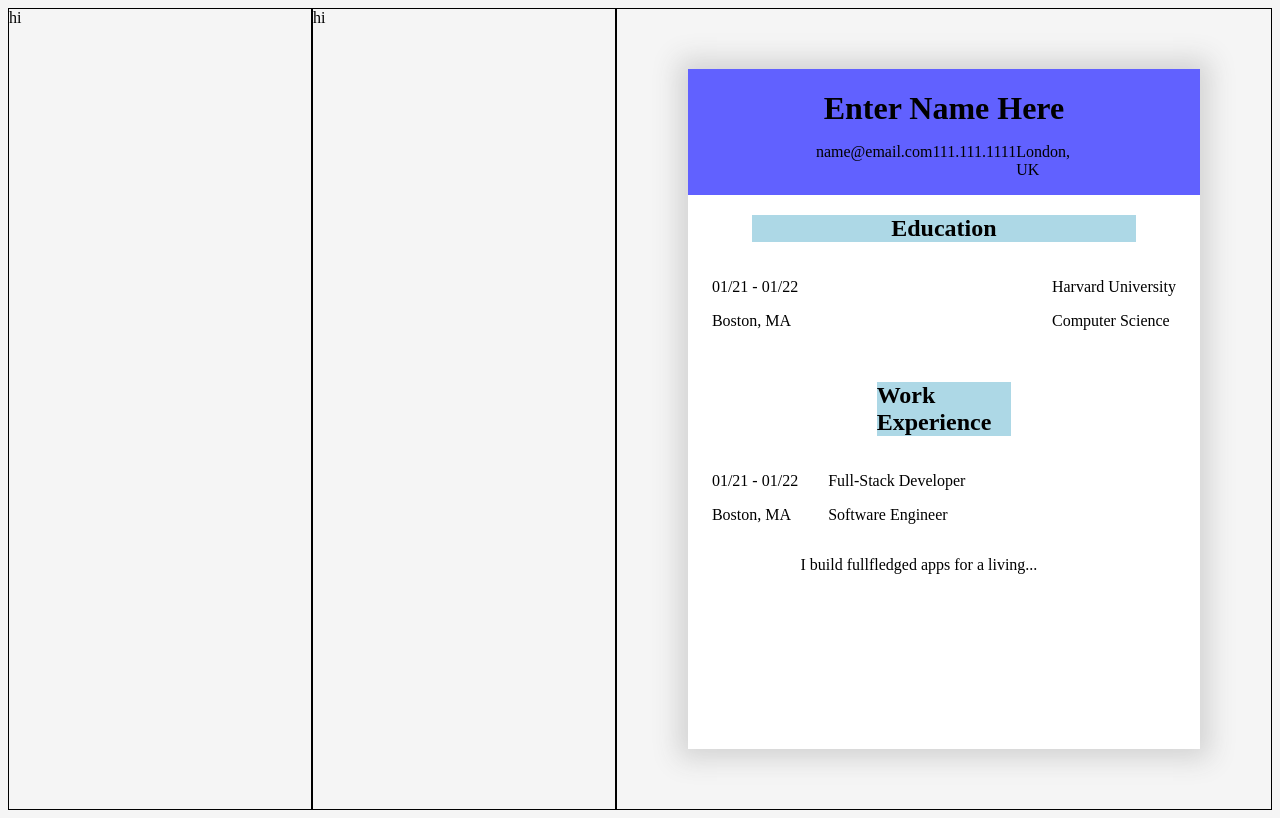
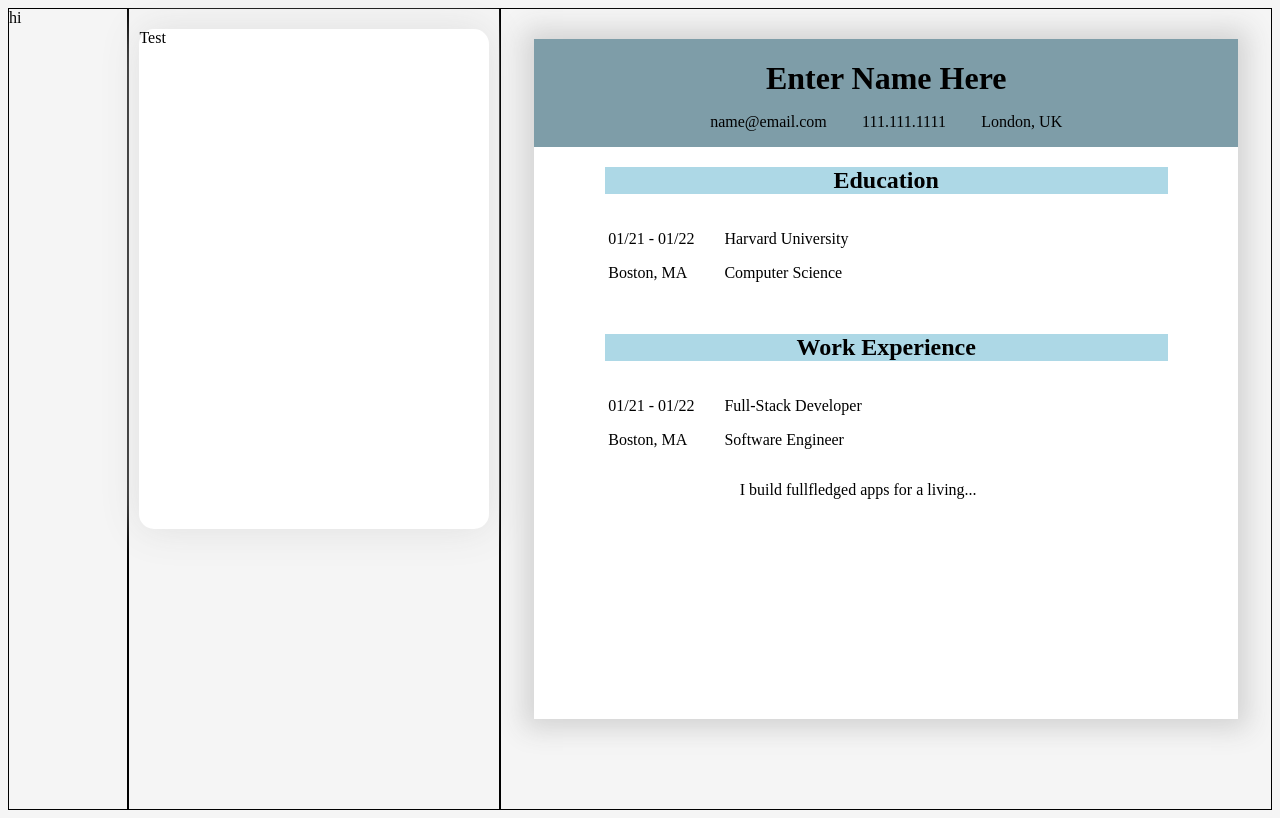
Before and after one commit to tdematos/React-CV-Generator, a React (Vite) app in the folder React-CV-Generator/: page / in a window 1280 px wide. Built offline with nearby package versions, Linux system fonts and the light colour scheme.

Commit message:
adding personal info seciton and adding additional styling to page

```diff
--- /dev/null
+++ b/React-CV-Generator/src/Components/Form-Section/FormSection.jsx
@@ -0,0 +1,7 @@
+import PersonalInfo from "./Personal-Info/PersonalInfo";
+
+const FormSection = () => {
+  return <PersonalInfo />;
+};
+
+export default FormSection;
--- /dev/null
+++ b/React-CV-Generator/src/Components/Form-Section/Personal-Info/PersonalInfo.css
@@ -0,0 +1,8 @@
+.personalInfoContainer {
+  background-color: white;
+  width: 350px;
+  height: 500px;
+  border-radius: 15px;
+  margin-top: 20px;
+  box-shadow: 0px 0px 40px 1px rgb(224, 224, 224);
+}
--- /dev/null
+++ b/React-CV-Generator/src/Components/Form-Section/Personal-Info/PersonalInfo.jsx
@@ -0,0 +1,7 @@
+import "../Personal-Info/PersonalInfo.css";
+
+const PersonalInfo = () => {
+  return <div className="personalInfoContainer">Test</div>;
+};
+
+export default PersonalInfo;
--- a/React-CV-Generator/src/Components/ResumePage/Education/Education.css
+++ b/React-CV-Generator/src/Components/ResumePage/Education/Education.css
@@ -9,7 +9,8 @@
 .educationInfo {
   display: flex;
   flex-direction: row;
-  justify-content: space-between;
+  justify-content: flex-start;
+  margin-left: 50px;
 }
 
 .titleBackground {
@@ -23,5 +24,5 @@
 }
 
 .schoolInfo {
-  margin-right: 1.5rem;
+  margin-left: 30px;
 }
--- a/React-CV-Generator/src/Components/ResumePage/ResumeHeader/ResumeHeader.css
+++ b/React-CV-Generator/src/Components/ResumePage/ResumeHeader/ResumeHeader.css
@@ -1,5 +1,5 @@
 .nameSection {
-  background-color: rgb(97, 97, 255);
+  background-color: rgb(126, 157, 168);
   margin: 0;
   display: flex;
   flex-direction: column;
--- a/React-CV-Generator/src/Components/ResumePage/ResumePage.css
+++ b/React-CV-Generator/src/Components/ResumePage/ResumePage.css
@@ -1,6 +1,7 @@
 .pageBody {
   height: 85vh;
-  width: 40vw;
+  width: 55vw;
   background-color: white;
   box-shadow: 0px 0px 25px 10px lightgrey;
+  margin-top: 30px;
 }
--- a/React-CV-Generator/src/Components/ResumePage/Title/Title.css
+++ b/React-CV-Generator/src/Components/ResumePage/Title/Title.css
@@ -3,5 +3,9 @@
   flex-direction: row;
   justify-content: center;
   background-color: lightblue;
-  width: 75%;
+  width: 80%;
 }
+
+.titleBackground {
+  width: 100%;
+}
--- a/React-CV-Generator/src/Components/ResumePage/WorkInfo/WorkInfo.css
+++ b/React-CV-Generator/src/Components/ResumePage/WorkInfo/WorkInfo.css
@@ -11,6 +11,7 @@
   display: flex;
   flex-direction: row;
   justify-content: flex-start;
+  margin-left: 100px;
 }
 
 .jobInfo {
@@ -19,5 +20,5 @@
 
 .jobDescription {
   position: relative;
-  right: 25px;
+  right: 28px;
 }
--- a/React-CV-Generator/src/Components/Section/Section.css
+++ b/React-CV-Generator/src/Components/Section/Section.css
@@ -1,7 +1,15 @@
 .section {
   height: 100vh;
-  width: 30vw;
+  width: 10vw;
   border: 1px solid black;
+}
+
+.formSection {
+  width: 400px;
+  display: flex;
+  flex-direction: column;
+  justify-content: flex-start;
+  align-items: center;
 }
 
 .resumePage {
@@ -9,5 +17,5 @@
   display: flex;
   flex-direction: row;
   justify-content: center;
-  align-items: center;
+  align-items: flex-start;
 }
--- a/React-CV-Generator/src/Components/Section/Section.jsx
+++ b/React-CV-Generator/src/Components/Section/Section.jsx
@@ -1,11 +1,14 @@
 import ResumePage from "../ResumePage/ResumePage";
+import FormSection from "../Form-Section/FormSection";
 import "../Section/Section.css";
 
 const Section = () => {
   return (
     <>
       <div className="section">hi</div>
-      <div className="section">hi</div>
+      <div className="section formSection">
+        <FormSection />
+      </div>
       <div className="section resumePage">
         <ResumePage />
       </div>
```
Also changed, not shown: React-CV-Generator/src/Components/Form-Section/FormSection.css (added).
